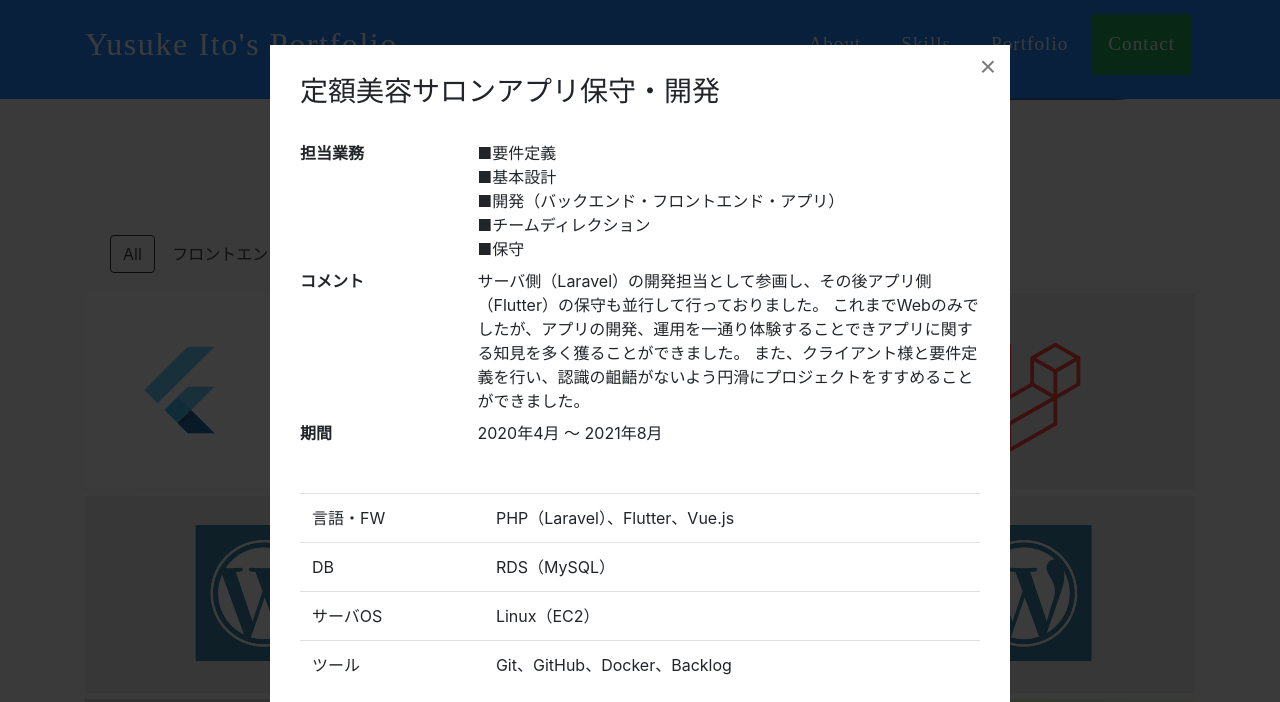
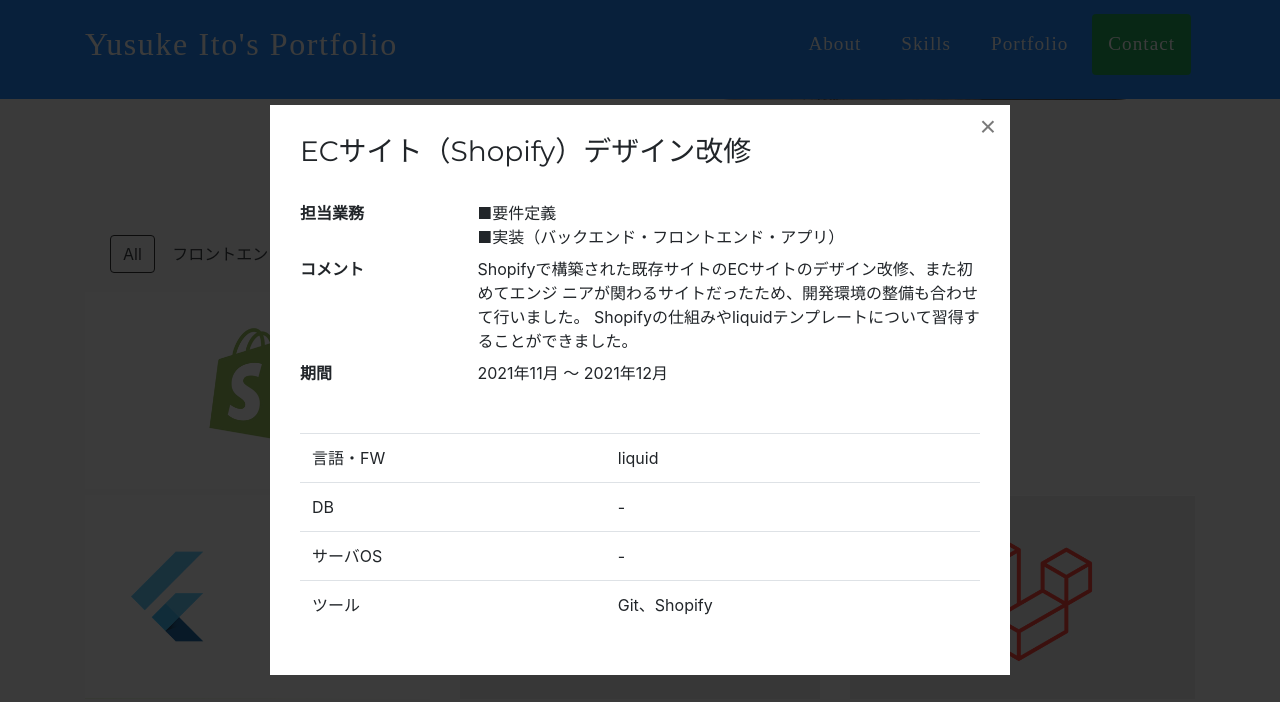
Before and after one commit to yusukeito58/yusukeito58.github.io, a website with bundled scripts: page index.html in a window 1280 px wide. Both pictures are taken after a click on the link 260 px from the left and 3679 px from the top of the page. Shown: the part 3291-3993 px from the top of the page. Built offline with nearby package versions, Linux system fonts and the light colour scheme.

Commit message:
Add portfolio

```diff
--- a/index.html
+++ b/index.html
@@ -536,6 +536,70 @@
         <div id="mix-container">
           <div class="portfolioWrapper overflow-auto">
             <div class="row">
+              <!-- 202111-202112 start -->
+              <div class="col-xs-12 col-sm-4 mix front-end back-end upstream-process">
+                <div class="imageWrapper">
+                  <a class="lightbox" href="#202108-202104">
+                    <img src="img/portfolio/shopify.jpg" alt="" /><!-- 202111-202112 source -->
+                    <div class="imageHover">
+                      <div>
+                        <h3>ECサイト（Shopify）デザイン改修</h3>
+                        <p>2021年11月 〜 2021年12月</p>
+                      </div>
+                    </div>
+                  </a>
+                  <!-- popup content -->
+                  <div id="202108-202104" class="mfp-hide popup-box">
+                    <!-- 202108-202104 source -->
+                    <div>
+                      <h3>ECサイト（Shopify）デザイン改修</h3>
+                      <br />
+                      <dl class="row">
+                        <dt class="col-sm-3">担当業務</dt>
+                        <dd class="col-sm-9">
+                          ■要件定義<br/>
+                          ■実装（バックエンド・フロントエンド・アプリ）
+                        </dd>
+                        <dt class="col-sm-3">コメント</dt>
+                        <dd class="col-sm-9">
+                          Shopifyで構築された既存サイトのECサイトのデザイン改修、また初めてエンジ ニアが関わるサイトだったため、開発環境の整備も合わせて行いました。
+                          Shopifyの仕組みやliquidテンプレートについて習得することができました。
+                        </dd>
+                        <dt class="col-sm-3">期間</dt>
+                        <dd class="col-sm-9">2021年11月 〜 2021年12月</dd>
+                      </dl>
+                      <br />
+                      <b></b>
+                      <table class="table">
+                        <tbody>
+                          <tr>
+                            <td>言語・FW</td>
+                            <td>
+                              liquid
+                            </td>
+                          </tr>
+                          <tr>
+                            <td>DB</td>
+                            <td>-</td>
+                          </tr>
+                          <tr>
+                            <td>サーバOS</td>
+                            <td>-</td>
+                          </tr>
+                          <tr>
+                            <td>ツール</td>
+                            <td>Git、Shopify</td>
+                          </tr>
+                          </tr>
+                        </tbody>
+                      </table>
+                    </div>
+                  </div>
+                  <!-- end popup content -->
+                </div>
+              </div>
+              <!-- 202111-202112 end -->
+            <div class="row">
               <!-- 202108-202104 start -->
               <div class="col-xs-12 col-sm-4 mix front-end back-end upstream-process">
                 <div class="imageWrapper">
```
Also changed, not shown: img/portfolio/shopify.jpg (added).
